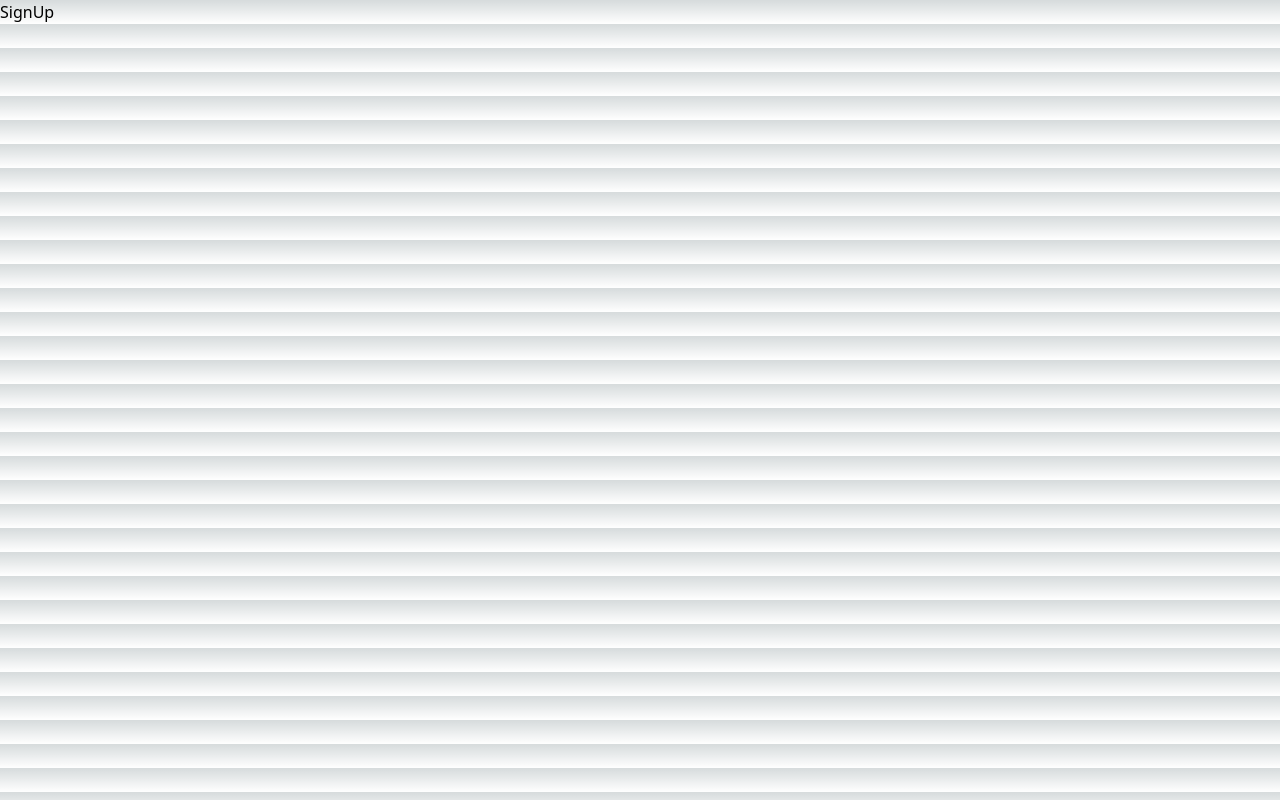
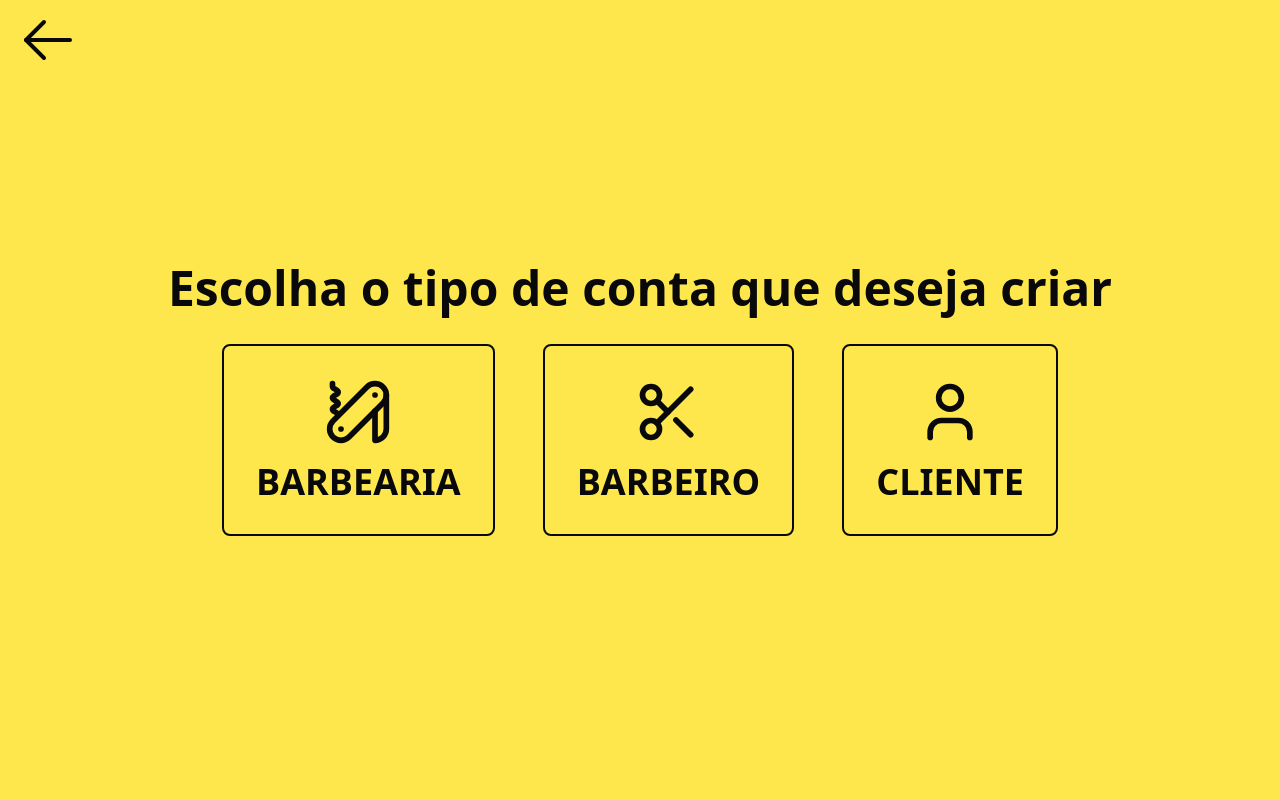
Before and after one commit to RelancioBorgesDev/CutConnect, a Next.js app: page /sign-up in a window 1280 px wide. Built offline with nearby package versions, Linux system fonts and the light colour scheme.

Commit message:
chore: auth pages

```diff
--- /dev/null
+++ b/src/app/(auth)/components/form-container.tsx
@@ -0,0 +1,16 @@
+import { ComponentProps, ReactNode } from "react";
+
+interface FormContainerProps extends ComponentProps<"form"> {
+  children: ReactNode;
+}
+
+export default function FormContainer({
+  children,
+  ...props
+}: FormContainerProps) {
+  return (
+    <form className="w-full flex flex-col items-center gap-8" {...props}>
+      {children}
+    </form>
+  );
+}
--- /dev/null
+++ b/src/app/(auth)/components/header-container.tsx
@@ -0,0 +1,12 @@
+import { ComponentProps, ReactNode } from "react";
+
+interface HeaderContainerProps extends ComponentProps<"header"> {
+  children: ReactNode;
+}
+export default function HeaderContainer({children}: HeaderContainerProps) {
+  return (
+    <header className="w-full flex flex-col items-start gap-8">
+      {children}
+    </header>
+  );
+}
--- /dev/null
+++ b/src/app/(auth)/components/input-container.tsx
@@ -0,0 +1,8 @@
+import React, { ReactNode } from "react";
+
+interface InputContainerProps {
+  children: ReactNode;
+}
+export default function InputContainer({ children }: InputContainerProps) {
+  return <div className="w-full flex flex-col gap-2">{children}</div>;
+}
--- a/src/app/(auth)/sign-in/page.tsx
+++ b/src/app/(auth)/sign-in/page.tsx
@@ -13,7 +13,7 @@ export default function SignIn() {
       <section className="bg-login w-full relative">
         <Image src={login} alt="asa" className="h-full opacity-70" />
         <Link href={"/"} className="absolute top-2 left-2">
-          <ArrowLeft className="text-main-yellow" size={54}/>
+          <ArrowLeft className="text-main-yellow" size={54} />
         </Link>
       </section>
       <section className="overflow-y-auto w-[60%] flex flex-col items-center px-16 py-12 gap-4">
@@ -76,7 +76,7 @@ export default function SignIn() {
           </div>
 
           <div className="fixed bottom-0 left-0 right-0">
-            <Link className="w-full" href={"/"}>
+            <Link className="w-full" href={"/sign-up"}>
               <div className="w-full flex items-center justify-between  bg-main-yellow p-4 text-zinc-950 font-extralight gap-4">
                 <span>
                   Não tem conta uma conta ?{" "}
--- /dev/null
+++ b/src/app/(auth)/sign-up/_components/account-type.tsx
@@ -0,0 +1,28 @@
+import { ElementType } from "react";
+
+interface AccountTypeProps {
+  handleClose: () => void;
+  handleAccountType: (accountType: string) => void;
+  icon: ElementType;
+  accountTypeName: string;
+}
+export default function AccountType({
+  handleClose,
+  handleAccountType,
+  icon: Icon,
+  accountTypeName,
+}: AccountTypeProps) {
+  const handleClick = (accountType: string) => {
+    handleClose();
+    handleAccountType(accountTypeName);
+  };
+  return (
+    <div
+      className="flex flex-col items-center gap-4 border-2 border-zinc-950 p-8 rounded-lg hover:bg-yellow-950 hover:cursor-pointer hover:text-yellow-500 transition-all ease-in-out duration-500"
+      onClick={() => handleClick(accountTypeName)}
+    >
+      <Icon size={68} />
+      <span className="text-4xl uppercase font-bold">{accountTypeName}</span>
+    </div>
+  );
+}
--- /dev/null
+++ b/src/app/(auth)/sign-up/_components/sign-up-form.tsx
@@ -0,0 +1,65 @@
+"use client";
+import React from "react";
+import FormContainer from "../../components/form-container";
+import HeaderContainer from "../../components/header-container";
+import InputContainer from "../../components/input-container";
+import Label from "@/components/label";
+import Input from "@/components/input";
+import Image from "next/image";
+import { GoogleLogo } from "phosphor-react";
+import logo from "@/assets/Logo.png";
+
+interface SignUpFormProps {
+  selectedAccountType: string;
+}
+
+export default function SignUpForm({ selectedAccountType }: SignUpFormProps) {
+  return (
+    <FormContainer>
+      <HeaderContainer>
+        <Image src={logo} alt="logo" />
+        <h1 className="text-xl font-semibold drop-shadow-lg">
+          Cadastre-se de graça
+        </h1>
+      </HeaderContainer>
+      <InputContainer>
+        <Label htmlFor="">Email</Label>
+        <Input placeholder="Seu email" type="email" />
+        <small className="text-sm font-extralight text-red-500 hidden">
+          Errors
+        </small>
+      </InputContainer>
+
+      <InputContainer>
+        <Label htmlFor="">Senha</Label>
+        <Input placeholder="Sua senha" type="password" />
+        <small className="text-sm font-extralight text-red-500 hidden">
+          Errors
+        </small>
+        <small className="text-sm text-main-yellow font-semibold">
+          Esqueci minha senha
+        </small>
+      </InputContainer>
+
+      <button
+        className="w-full rounded-lg bg-main-yellow text-zinc-950 font-bold p-2 hover:brightness-90"
+        type="submit"
+      >
+        Entrar
+      </button>
+      <div className="w-full flex items-center gap-2">
+        <div className="w-full border-2 border-main-yellow h-1" />
+        <span className="text-white font-bold">ou</span>
+        <div className="w-full border-2 border-main-yellow h-1" />
+      </div>
+      <div>
+        <div className="flex items-center rounded-lg bg-main-yellow p-4 text-zinc-950 font-bold gap-4">
+          <span>
+            <GoogleLogo size={24} />
+          </span>
+          <span>Entre com o Google</span>
+        </div>
+      </div>
+    </FormContainer>
+  );
+}
--- /dev/null
+++ b/src/app/(auth)/sign-up/_components/type-of-account.tsx
@@ -0,0 +1,53 @@
+"use client";
+import { PocketKnife, Scissors, User } from "lucide-react";
+import { ArrowLeft } from "phosphor-react";
+import { Dispatch, SetStateAction, useState } from "react";
+import AccountType from "./account-type";
+import GoBack from "@/components/go-back";
+
+interface TypeOfAccountProps {
+  isOpen: boolean;
+  handleClose: () => void;
+  handleAccountType: (accountType: string) => void;
+}
+
+export default function TypeOfAccount({
+  isOpen,
+  handleClose,
+  handleAccountType,
+}: TypeOfAccountProps) {
+  return (
+    <>
+      {isOpen && (
+        <main className=" flex flex-col gap-4 items-center justify-center bg-main-yellow text-zinc-950 absolute top-0 left-0 right-0 bottom-0 z-50">
+          <div className=" w-full flex flex-col gap-8 items-center justify-center h-full p-6 rounded-lg relative">
+            <GoBack path="/" icon={ArrowLeft} className="left-4" />
+            <h1 className="text-5xl font-bold">
+              Escolha o tipo de conta que deseja criar
+            </h1>
+            <div className="flex gap-12">
+              <AccountType
+                handleClose={handleClose}
+                icon={PocketKnife}
+                accountTypeName="Barbearia"
+                handleAccountType={handleAccountType}
+              />
+              <AccountType
+                handleClose={handleClose}
+                icon={Scissors}
+                accountTypeName="Barbeiro"
+                handleAccountType={handleAccountType}
+              />
+              <AccountType
+                handleClose={handleClose}
+                icon={User}
+                accountTypeName="Cliente"
+                handleAccountType={handleAccountType}
+              />
+            </div>
+          </div>
+        </main>
+      )}
+    </>
+  );
+}
--- a/src/app/(auth)/sign-up/page.tsx
+++ b/src/app/(auth)/sign-up/page.tsx
@@ -1,7 +1,40 @@
-import React from 'react'
+"use client";
+import { ArrowLeft } from "lucide-react";
+import { useState } from "react";
+import Image from "next/image";
+
+import login from "@/assets/login.jpg";
+import GoBack from "@/components/go-back";
+
+import TypeOfAccount from "./_components/type-of-account";
+import SignUpForm from "./_components/sign-up-form";
 
 export default function SignUp() {
+  const [isOpen, setIsOpen] = useState(true);
+  const [selectedAccountType, setSelectedAccountType] = useState<string>("");
+
+  const handleClose = (): void => {
+    setIsOpen(false);
+  };
+
+  const handleAccountType = (accountType: string): void => {
+    setSelectedAccountType(accountType);
+  };
+
   return (
-    <div>SignUp</div>
-  )
+    <main className="flex justify-between max-h-screen bg-zinc-800 relative">
+      <TypeOfAccount
+        isOpen={isOpen}
+        handleClose={handleClose}
+        handleAccountType={handleAccountType}
+      />
+      <section className="bg-login w-full relative">
+        <Image src={login} alt="asa" className="h-full opacity-70" />
+        <GoBack path="/" icon={ArrowLeft} className="left-4 text-yellow-950" />
+      </section>
+      <section className="overflow-y-auto w-[60%] flex flex-col items-center px-16 py-12 gap-4">
+        <SignUpForm selectedAccountType={selectedAccountType} />
+      </section>
+    </main>
+  );
 }
--- a/src/app/page.tsx
+++ b/src/app/page.tsx
@@ -27,17 +27,21 @@ export default function Home() {
           </button>
         </Link>
       </header>
-      <section className="text-main-yellow h-[calc(100vh-112px)] flex flex-col justify-center items-center text-center gap-8 px-16">
-        <h1 className="text-7xl font-bold">A sua nova experiência de estilo</h1>
+      <section className="w-[800px] text-main-yellow h-[calc(100vh-112px)] flex flex-col justify-center  text-start gap-8 px-16">
+        <h1 className="text-7xl font-bold drop-shadow-2xl">
+          A sua nova experiência de estilo
+        </h1>
         <h4 className="text-xl font-semibold">
           Entre no mundo da beleza masculina, onde cada corte é uma obra-prima,
           cada cliente é uma prioridade e cada barbearia é uma comunidade.
           Bem-vindo à sua nova experiência de estilo. Bem-vindo à nossa família
           de barbearias.
         </h4>
-        <button className="bg-main-yellow px-4 py-2 text-zinc-950 font-bold rounded-sm text-xl">
-          Crie sua conta já !
-        </button>
+        <Link href={"/sign-up"}>
+          <button className="bg-main-yellow px-4 py-2 text-zinc-950 font-bold rounded-lg text-xl">
+            Crie sua conta já !
+          </button>
+        </Link>
       </section>
     </main>
   );
```
